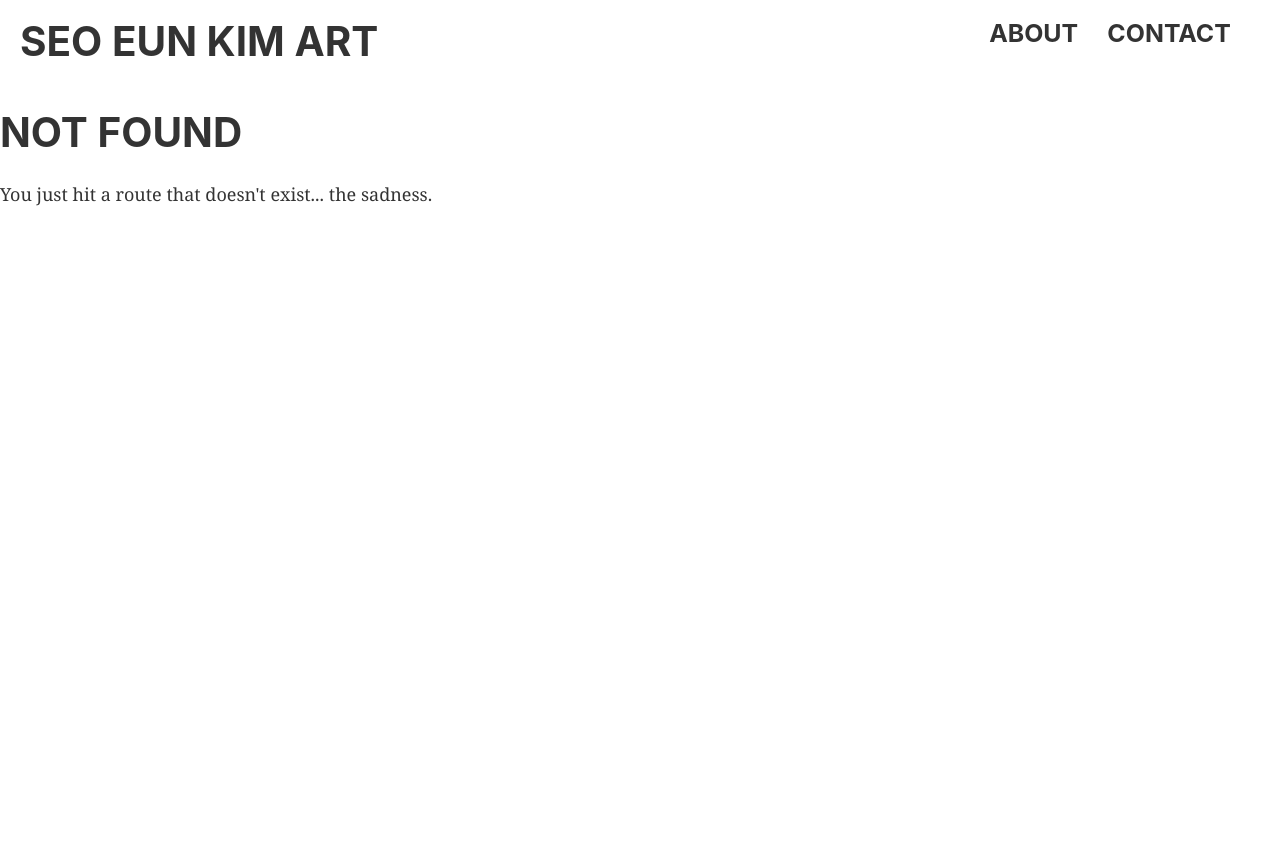
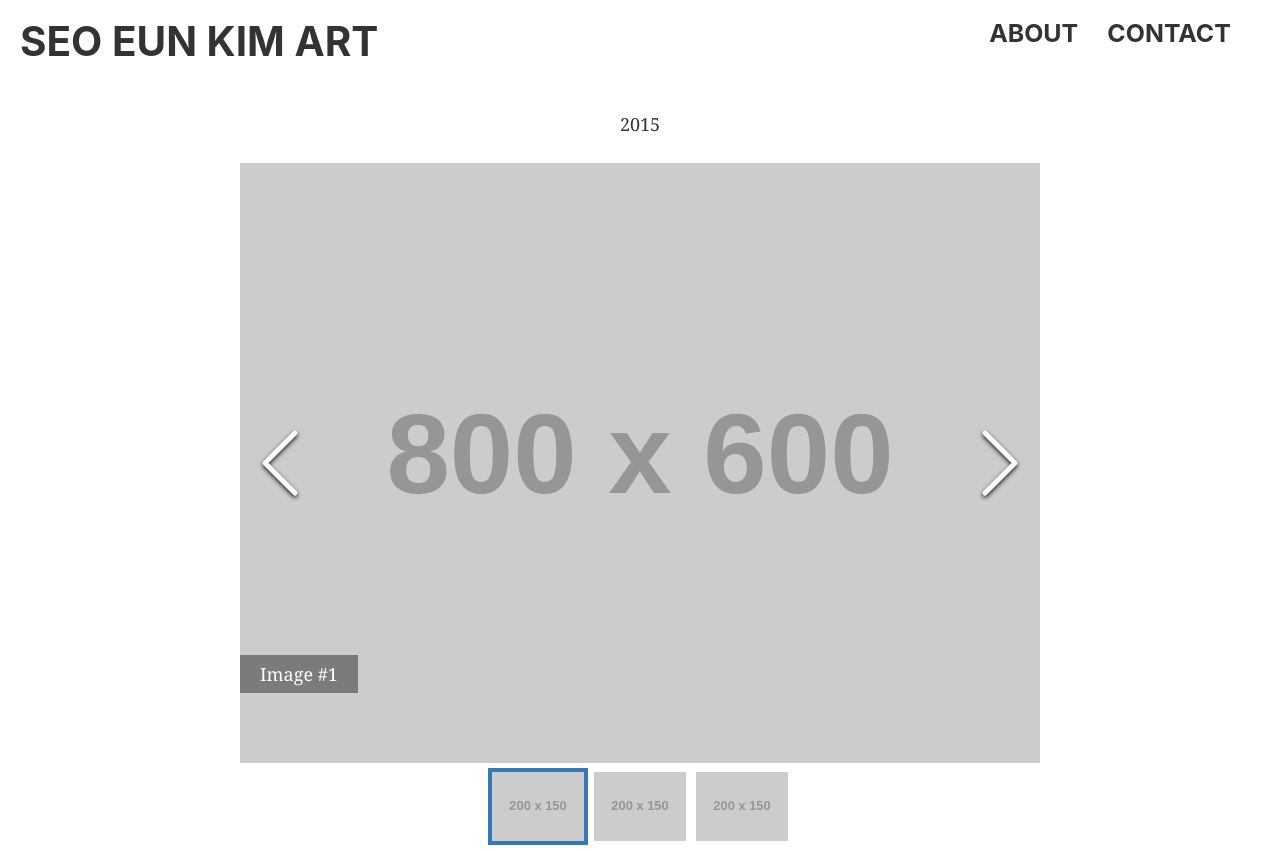
Before and after one commit to benva/art-portfolio, a Gatsby site: page /2015 in a window 1280 px wide. Before the commit this address had no page. Before the commit the page ends 800 px from the top, so only its background shows below. Built offline with nearby package versions, Linux system fonts and the light colour scheme; Gatsby itself is replaced by a stand-in of ours; placeholder pictures from the web are drawn by us.

Commit message:
Image gallery (#4)
* Image gallery component

* Other work pages

```diff
--- a/package.json
+++ b/package.json
@@ -19,6 +19,7 @@
     "react": "^16.12.0",
     "react-dom": "^16.12.0",
     "react-helmet": "^6.0.0",
+    "react-image-gallery": "^1.0.7",
     "styled-components": "^5.1.0"
   },
   "devDependencies": {
--- a/src/components/header.js
+++ b/src/components/header.js
@@ -50,7 +50,7 @@ const LinksContainer = styled.div`
 const Hamburger = styled.div`
   cursor: pointer;
   display: none;
-  position: fixed;
+  position: absolute;
   top: 28px;
   right: 20px;
   z-index: 1;
--- /dev/null
+++ b/src/components/image-gallery.js
@@ -0,0 +1,36 @@
+import React from 'react';
+import styled from 'styled-components';
+import ReactImageGallery from 'react-image-gallery';
+import PropTypes from 'prop-types';
+
+import Layout from './layout';
+import SEO from './seo';
+
+const Container = styled.div`
+  max-width: 800px;
+  margin: 0 auto;
+  text-align: center;
+`;
+
+const ImageGallery = ({ images, year }) => (
+  <Layout>
+    <SEO title={year} />
+    <Container>
+      <p>{year}</p>
+      <ReactImageGallery
+        autoPlay={false}
+        lazyLoad
+        items={images}
+        showFullscreenButton={false}
+        showPlayButton={false}
+      />
+    </Container>
+  </Layout>
+);
+
+ImageGallery.propTypes = {
+  images: PropTypes.arrayOf(Object).isRequired,
+  year: PropTypes.string.isRequired,
+};
+
+export default ImageGallery;
--- /dev/null
+++ b/src/components/images.js
@@ -0,0 +1,20 @@
+const twentyEighteen = [
+  {
+    original: 'https://via.placeholder.com/800x600',
+    thumbnail: 'https://via.placeholder.com/200x150',
+    description: 'Image #1',
+  },
+  {
+    original: 'https://via.placeholder.com/600',
+    thumbnail: 'https://via.placeholder.com/200x150',
+    description: 'Image #2',
+  },
+  {
+    original: 'https://via.placeholder.com/600x800',
+    thumbnail: 'https://via.placeholder.com/200x150',
+    description: 'Image #3',
+  },
+];
+
+export default twentyEighteen;
+export { twentyEighteen };
--- a/src/components/layout.css
+++ b/src/components/layout.css
@@ -1,3 +1,5 @@
+@import "~react-image-gallery/styles/css/image-gallery.css";
+
 html {
   font-family: sans-serif;
   -ms-text-size-adjust: 100%;
@@ -219,7 +221,7 @@ img {
   padding-left: 0;
   padding-right: 0;
   padding-top: 0;
-  margin-bottom: 1.45rem;
+  margin-bottom: 0;
 }
 h1 {
   margin-left: 0;
```
Also changed, not shown: src/components/image.js (deleted, +0 -32 lines), src/pages/2015.js (added, +8 -0 lines), src/pages/2016.js (added, +8 -0 lines), src/pages/2017.js (added, +8 -0 lines), src/pages/2018.js (added, +8 -0 lines), src/images/gatsby-astronaut.png (deleted), 1 other file.
